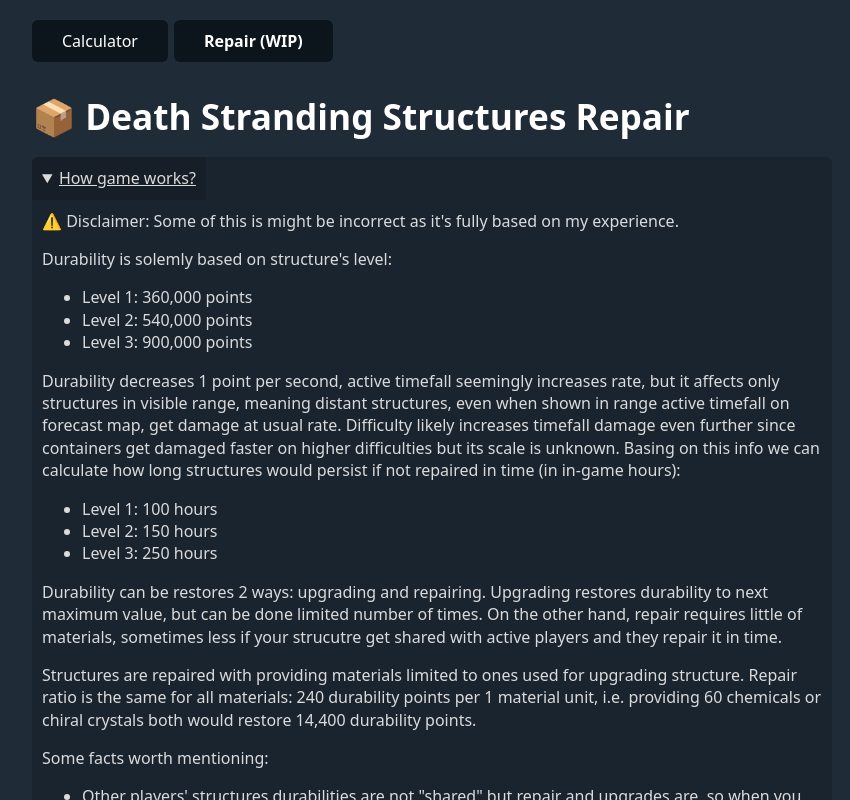
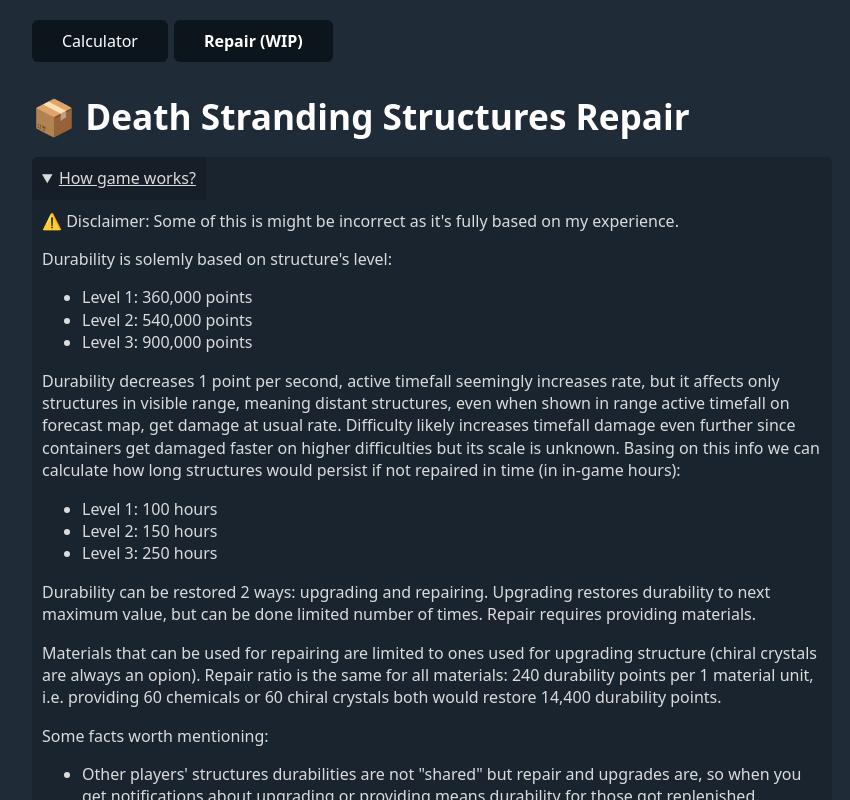
Before and after one commit to Birdie0/death-stranding-calculator, a React (Vite) app: page /#/repair in a window 1280 px wide. Both pictures are taken after a click on the heading "How game works?". Shown: the top 800 px of the page, without its empty margins (208-1058 px from the left). Built offline with nearby package versions, Linux system fonts and the light colour scheme.

Commit message:
improve wording

```diff
--- a/src/pages/repair/repair.tsx
+++ b/src/pages/repair/repair.tsx
@@ -83,18 +83,17 @@
         </ul>
 
         <p>
-          Durability can be restores 2 ways: upgrading and repairing. Upgrading
+          Durability can be restored 2 ways: upgrading and repairing. Upgrading
           restores durability to next maximum value, but can be done limited
-          number of times. On the other hand, repair requires little of
-          materials, sometimes less if your strucutre get shared with active
-          players and they repair it in time.
+          number of times. Repair requires providing materials.
         </p>
 
         <p>
-          Structures are repaired with providing materials limited to ones used
-          for upgrading structure. Repair ratio is the same for all materials:
-          240 durability points per 1 material unit, i.e. providing 60 chemicals
-          or chiral crystals both would restore 14,400 durability points.
+          Materials that can be used for repairing are limited to ones used for
+          upgrading structure (chiral crystals are always an opion). Repair
+          ratio is the same for all materials: 240 durability points per 1
+          material unit, i.e. providing 60 chemicals or 60 chiral crystals both
+          would restore 14,400 durability points.
         </p>
 
         <p>Some facts worth mentioning:</p>
@@ -110,16 +109,18 @@
             batches, exact logic is unknown.
           </li>
           <li>
-            Passing the time in timefall shelter during timefall skips 10
-            minutes, resting in shelter, safehouse or knot - 30 minutes.
+            Passing time in Timefall Shelter during timefall fast-forwards 10
+            minutes, resting in shelter or private room - 30 minutes. When menu
+            is opened or any cutscene plays, time is considered stopped.
           </li>
           <li>
-            When durability reaches 90% structure gets repair option available,
-            30% - stops functioning, 0% - gets destroyed.
+            When durability lowers to 90% structure gets repair option
+            available, 29.7% (shown as 29%) - stops functioning, 0% - gets
+            destroyed.
           </li>
           <li>
-            Durability percentage is rounded down, i.e. 91.98% will be displayed
-            as 91%.
+            Durability percentage on map is rounded down, i.e. 91.98% will be
+            displayed as 91%.
           </li>
         </ul>
       </Details>
```
